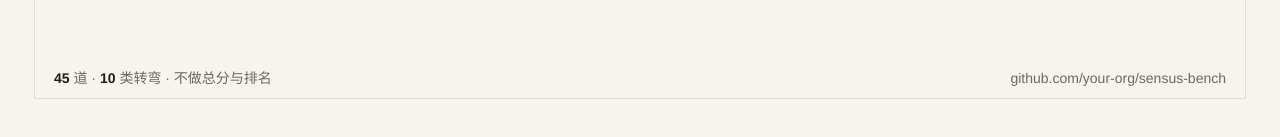
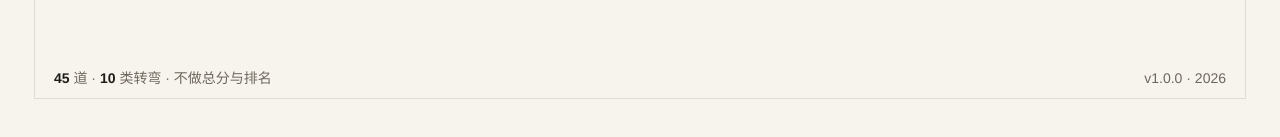
Before and after one commit to luke0485/sensus-llmbench, a plain HTML site: page docs/social.html in a window 1280 px wide. Shown: the part 507-644 px from the top of the page. Drawn offline with Linux system fonts and the light colour scheme.

Commit message:
Polish docs for publishing

```diff
--- a/docs/social.html
+++ b/docs/social.html
@@ -39,7 +39,7 @@
   </div>
   <div class="foot">
     <div><b>45</b> 道 · <b>10</b> 类转弯 · 不做总分与排名</div>
-    <div>github.com/your-org/sensus-bench</div>
+    <div>v1.0.0 · 2026</div>
   </div>
 </body>
 </html>
```
Also changed, not shown: docs/images/social.png, 3 other files.
